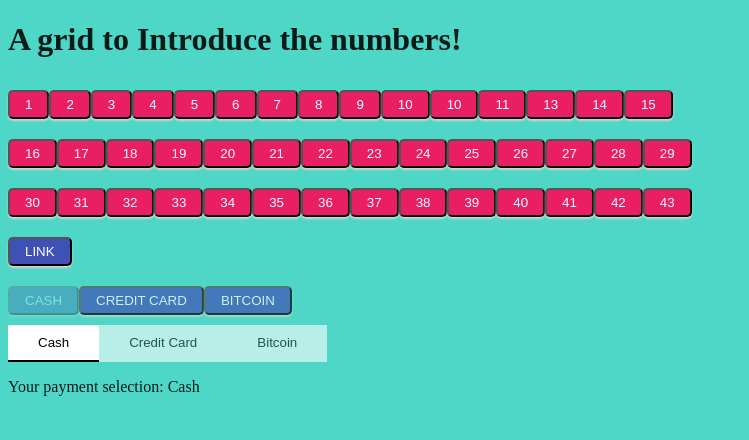
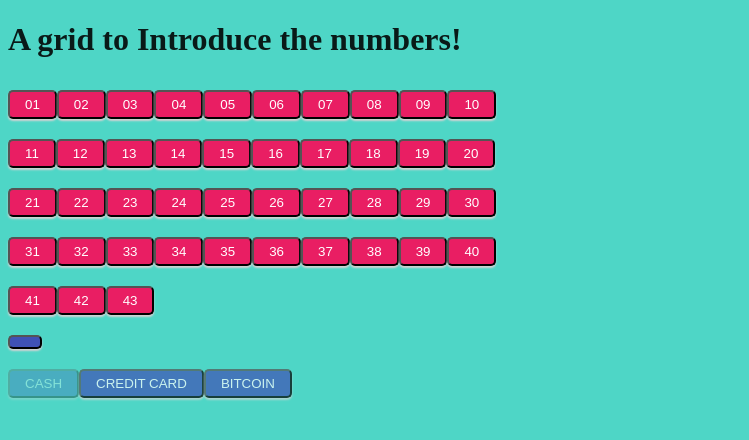
Before and after one commit to chitara44/react-shop, a React app: page / in a window 1280 px wide. Shown: the top 440 px of the page, without its empty margins (0-749 px from the left). Built offline with nearby package versions, Linux system fonts and the light colour scheme.

Commit message:
improved array

```diff
--- a/src/components/App.jsx
+++ b/src/components/App.jsx
@@ -21,6 +21,8 @@ const theme = {
     hover: "#ad1457"
   }
 };
+
+var numeros = null;
 
 const Button = styled.button`
   background-color: ${(props) => theme[props.theme].default};
@@ -46,9 +48,6 @@ Button.defaultProps = {
   theme: "blue"
 };
 
-function clickMe() {
-  theme: "blue"
-};
 
 const ButtonToggle = styled(Button)`
   opacity: 0.7;
@@ -76,24 +75,17 @@ const Tab = styled.button`
   `}
 `;
 
-function TabGroup() {
-  const [active, setActive] = useState(types[0]);
+const numTypes = ["01", "02", "03", "04", "05", "06", "07", "08", "09", "10", "11", "12", "13", "14", "15", "16", "17", "18", "19", "20"];
+function clickMe() {
+  const [active, setActive] = useState(numTypes[0]);
   return (
-    <>
-      <div>
-        {types.map((type) => (
-          <Tab
-            key={type}
-            active={active === type}
-            onClick={() => setActive(type)}
-          >
-            {type}
-          </Tab>
-        ))}
-      </div>
-      <p />
-      <p> Your payment selection: {active} </p>
-    </>
+    <div>
+      {numTypes.map((type) => (
+        <ButtonToggle active={active === type} onClick={() => setActive(type)}>
+          {type}
+        </ButtonToggle>
+      ))}
+    </div>
   );
 }
 
@@ -120,28 +112,30 @@ export default function App() {
       </div>
 
         <div>
-          <Button theme="pink" onClick={clickMe}>1</Button>
-          <Button theme="pink" onClick={clickMe}>2</Button>
-          <Button theme="pink" onClick={clickMe}>3</Button>
-          <Button theme="pink" onClick={clickMe}>4</Button>
-          <Button theme="pink" onClick={clickMe}>5</Button>
-          <Button theme="pink" onClick={clickMe}>6</Button>
-          <Button theme="pink" onClick={clickMe}>7</Button>
-          <Button theme="pink" onClick={clickMe}>8</Button>
-          <Button theme="pink" onClick={clickMe}>9</Button>
+          <Button theme="pink" onClick={clickMe}>01</Button>
+          <Button theme="pink" onClick={clickMe}>02</Button>
+          <Button theme="pink" onClick={clickMe}>03</Button>
+          <Button theme="pink" onClick={clickMe}>04</Button>
+          <Button theme="pink" onClick={clickMe}>05</Button>
+          <Button theme="pink" onClick={clickMe}>06</Button>
+          <Button theme="pink" onClick={clickMe}>07</Button>
+          <Button theme="pink" onClick={clickMe}>08</Button>
+          <Button theme="pink" onClick={clickMe}>09</Button>
           <Button theme="pink" onClick={clickMe}>10</Button>
-          <Button theme="pink" onClick={clickMe}>10</Button>
+        </div>
+        <div>
           <Button theme="pink" onClick={clickMe}>11</Button>
+          <Button theme="pink" onClick={clickMe}>12</Button>
           <Button theme="pink" onClick={clickMe}>13</Button>
           <Button theme="pink" onClick={clickMe}>14</Button>
           <Button theme="pink" onClick={clickMe}>15</Button>
-        </div>
-        <div>
           <Button theme="pink" onClick={clickMe}>16</Button>
           <Button theme="pink" onClick={clickMe}>17</Button>
           <Button theme="pink" onClick={clickMe}>18</Button>
           <Button theme="pink" onClick={clickMe}>19</Button>
           <Button theme="pink" onClick={clickMe}>20</Button>
+        </div>
+        <div>
           <Button theme="pink" onClick={clickMe}>21</Button>
           <Button theme="pink" onClick={clickMe}>22</Button>
           <Button theme="pink" onClick={clickMe}>23</Button>
@@ -151,9 +145,9 @@ export default function App() {
           <Button theme="pink" onClick={clickMe}>27</Button>
           <Button theme="pink" onClick={clickMe}>28</Button>
           <Button theme="pink" onClick={clickMe}>29</Button>
+          <Button theme="pink" onClick={clickMe}>30</Button>
         </div>
         <div>
-          <Button theme="pink" onClick={clickMe}>30</Button>
           <Button theme="pink" onClick={clickMe}>31</Button>
           <Button theme="pink" onClick={clickMe}>32</Button>
           <Button theme="pink" onClick={clickMe}>33</Button>
@@ -164,15 +158,17 @@ export default function App() {
           <Button theme="pink" onClick={clickMe}>38</Button>
           <Button theme="pink" onClick={clickMe}>39</Button>
           <Button theme="pink" onClick={clickMe}>40</Button>
+        </div>
+        <div>
           <Button theme="pink" onClick={clickMe}>41</Button>
           <Button theme="pink" onClick={clickMe}>42</Button>
           <Button theme="pink" onClick={clickMe}>43</Button>
         </div>
         <a href="https://react.school" target="_blank">
-          <Button>Link</Button>
+          <Button id="element" ></Button>
         </a>
         <ToggleGroup />
-        <TabGroup />
+
       </>
     );
   }
```
